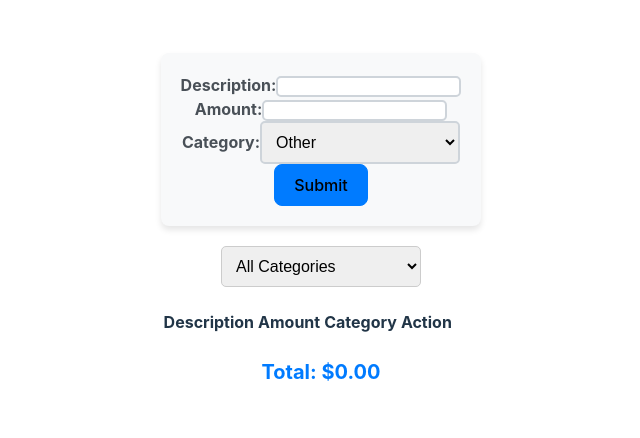
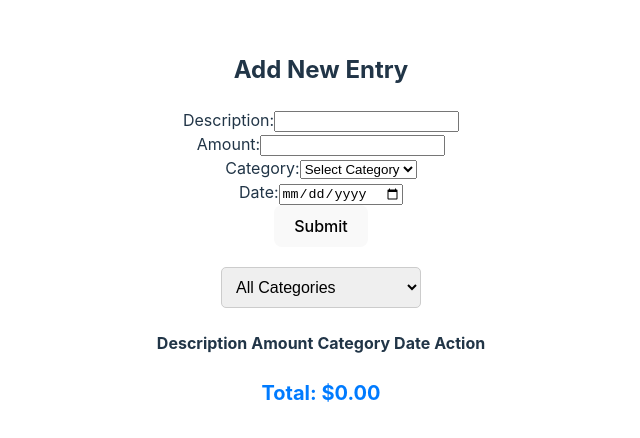
Before and after one commit to TewodrosAdimas/expenseTracker, a React (Vite) app in the folder expense-tracker/: page / in a window 1280 px wide. Shown: the part 180-618 px from the top of the page, without its empty margins (319-959 px from the left). Built offline with nearby package versions, Linux system fonts and the light colour scheme.

Commit message:
date field added on form

```diff
--- a/expense-tracker/src/App.tsx
+++ b/expense-tracker/src/App.tsx
@@ -9,6 +9,7 @@ interface Data {
   description: string;
   amount: number;
   category: string;
+  date: string; // Add date field
 }
 
 const App: React.FC = () => {
--- a/expense-tracker/src/components/Display/DisplayComponent.tsx
+++ b/expense-tracker/src/components/Display/DisplayComponent.tsx
@@ -1,10 +1,11 @@
 import React from "react";
-import "./styles.css"; // Import your custom styles
+import "./styles.css";
 
 interface Data {
   description: string;
   amount: number;
   category: string;
+  date: string; // Add date field
 }
 
 interface DisplayComponentProps {
@@ -27,6 +28,7 @@ const DisplayComponent: React.FC<DisplayComponentProps> = ({
             <th>Description</th>
             <th>Amount</th>
             <th>Category</th>
+            <th>Date</th> {/* Add Date header */}
             <th>Action</th>
           </tr>
         </thead>
@@ -36,6 +38,7 @@ const DisplayComponent: React.FC<DisplayComponentProps> = ({
               <td>{data.description}</td>
               <td>{data.amount}</td>
               <td>{data.category}</td>
+              <td>{data.date}</td> {/* Display the date */}
               <td>
                 <button
                   className="btn btn-danger"
--- a/expense-tracker/src/components/Form/Form.tsx
+++ b/expense-tracker/src/components/Form/Form.tsx
@@ -1,42 +1,43 @@
 import React, { useState } from "react";
-import "./styles.css"; // Import your custom styles
+import "./styles.css";
 
-type Category = "Food" | "Transport" | "Utilities" | "Other";
-
-interface Data {
+interface FormComponentProps {
+  onSubmit: (data: {
     description: string;
     amount: number;
-  category: Category;
-}
-
-interface FormComponentProps {
-  onSubmit: (data: Data) => void;
+    category: string;
+    date: string;
+  }) => void;
 }
 
 const FormComponent: React.FC<FormComponentProps> = ({ onSubmit }) => {
   const [description, setDescription] = useState("");
   const [amount, setAmount] = useState<number | "">("");
-  const [category, setCategory] = useState<Category>("Other");
+  const [category, setCategory] = useState("");
+  const [date, setDate] = useState("");
 
-  const handleSubmit = (e: React.FormEvent) => {
-    e.preventDefault();
-    if (description && amount) {
-      const newData: Data = { description, amount: Number(amount), category };
-      onSubmit(newData);
+  const handleSubmit = (event: React.FormEvent) => {
+    event.preventDefault();
+
+    if (!description || !amount || !category || !date) {
+      alert("Please fill in all fields.");
+      return;
+    }
+
+    onSubmit({ description, amount: Number(amount), category, date });
     setDescription("");
     setAmount("");
-      setCategory("Other");
-    }
+    setCategory("");
+    setDate("");
   };
 
   return (
-    <form className="container mt-4 custom-form" onSubmit={handleSubmit}>
-      <div className="mb-3">
-        <label htmlFor="description" className="form-label">
-          Description:
-        </label>
+    <div className="form-container">
+      <h2>Add New Entry</h2>
+      <form onSubmit={handleSubmit}>
+        <div className="form-group">
+          <label>Description:</label>
           <input
-          id="description"
             type="text"
             className="form-control"
             value={description}
@@ -44,40 +45,47 @@ const FormComponent: React.FC<FormComponentProps> = ({ onSubmit }) => {
             required
           />
         </div>
-      <div className="mb-3">
-        <label htmlFor="amount" className="form-label">
-          Amount:
-        </label>
+        <div className="form-group">
+          <label>Amount:</label>
           <input
-          id="amount"
             type="number"
             className="form-control"
             value={amount}
-          onChange={(e) => setAmount(Number(e.target.value) || "")}
+            onChange={(e) => setAmount(e.target.value)}
             required
           />
         </div>
-      <div className="mb-3">
-        <label htmlFor="category" className="form-label">
-          Category:
-        </label>
+        <div className="form-group">
+          <label>Category:</label>
           <select
-          id="category"
-          className="form-select"
+            className="form-control"
             value={category}
-          onChange={(e) => setCategory(e.target.value as Category)}
+            onChange={(e) => setCategory(e.target.value)}
             required
           >
+            <option value="">Select Category</option>
             <option value="Food">Food</option>
             <option value="Transport">Transport</option>
-          <option value="Utilities">Utilities</option>
+            <option value="Entertainment">Entertainment</option>
+            <option value="Bills">Bills</option>
             <option value="Other">Other</option>
           </select>
         </div>
-      <button type="submit" className="btn btn-primary custom-submit-button">
+        <div className="form-group">
+          <label>Date:</label>
+          <input
+            type="date"
+            className="form-control"
+            value={date}
+            onChange={(e) => setDate(e.target.value)}
+            required
+          />
+        </div>
+        <button type="submit" className="btn btn-primary">
           Submit
         </button>
       </form>
+    </div>
   );
 };
 
```
Lines whose indentation alone changed are shown as unchanged.
